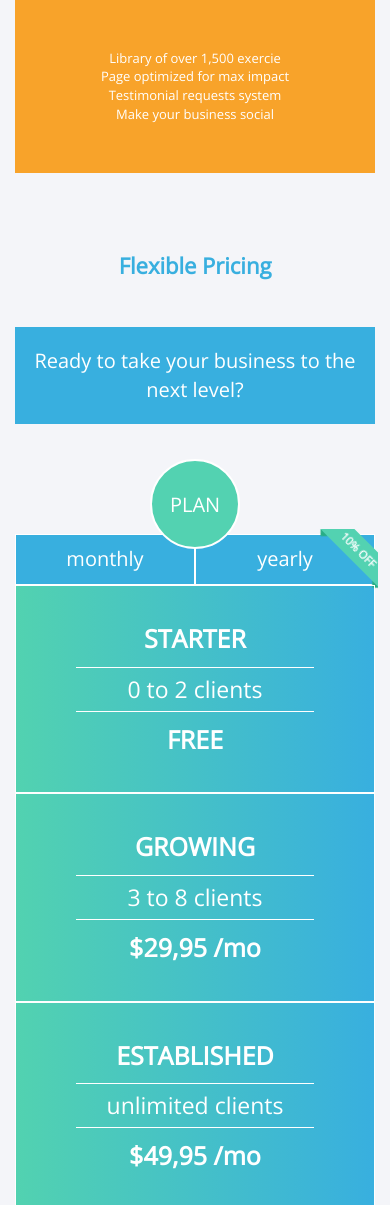
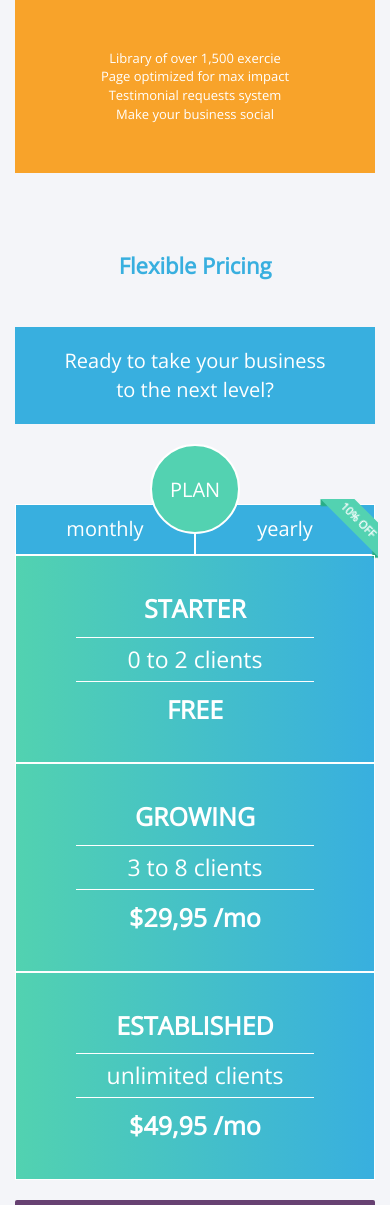
Before and after one commit to nicnhus22/nicnhus.github.io, a PHP site: page / in a window 390 px wide. Shown: the part 5295-6500 px from the top of the page. Run offline with PHP 8.4, Linux system fonts and the light colour scheme; some libraries are stand-ins or nearby versions.

Commit message:
Working version all.

```diff
--- a/HomePage/TrainerWorkout/StartBS/css/agency.css
+++ b/HomePage/TrainerWorkout/StartBS/css/agency.css
@@ -492,7 +492,7 @@ section#pricing {
     background-color: #53D2B1;
     color:#FFF;
     font-size: 20px;
-    margin: -15px auto;
+    margin: -30px auto;
     padding-top: 30px;
     z-index: 9;
 }
@@ -994,6 +994,12 @@ body {
     .feature_detail_text {
         font-size: 17px;
     }
+    .break_quote {
+        display: block !important;
+    }
+    .signup_btn, .get_started {
+        font-size: 18px !important;
+    }
 }
 
 /* MOBILE */
@@ -1221,3 +1227,6 @@ body {
 .resp-appear {
     display: none;
 }
+.break_quote {
+    display: none;
+}
--- a/HomePage/TrainerWorkout/StartBS/index.html
+++ b/HomePage/TrainerWorkout/StartBS/index.html
@@ -229,7 +229,7 @@
             </div>
         </div>
         <div class="row">
-            <div class="col-md-6 col-md-offset-3 pricing-banner">Ready to take your business to the next level?</div>
+            <div class="col-md-6 col-md-offset-3 pricing-banner">Ready to take your business<br class="break_quote"/> to the next level?</div>
         </div>
         <div class="container">
             <div class="pricing_switch row">
```
